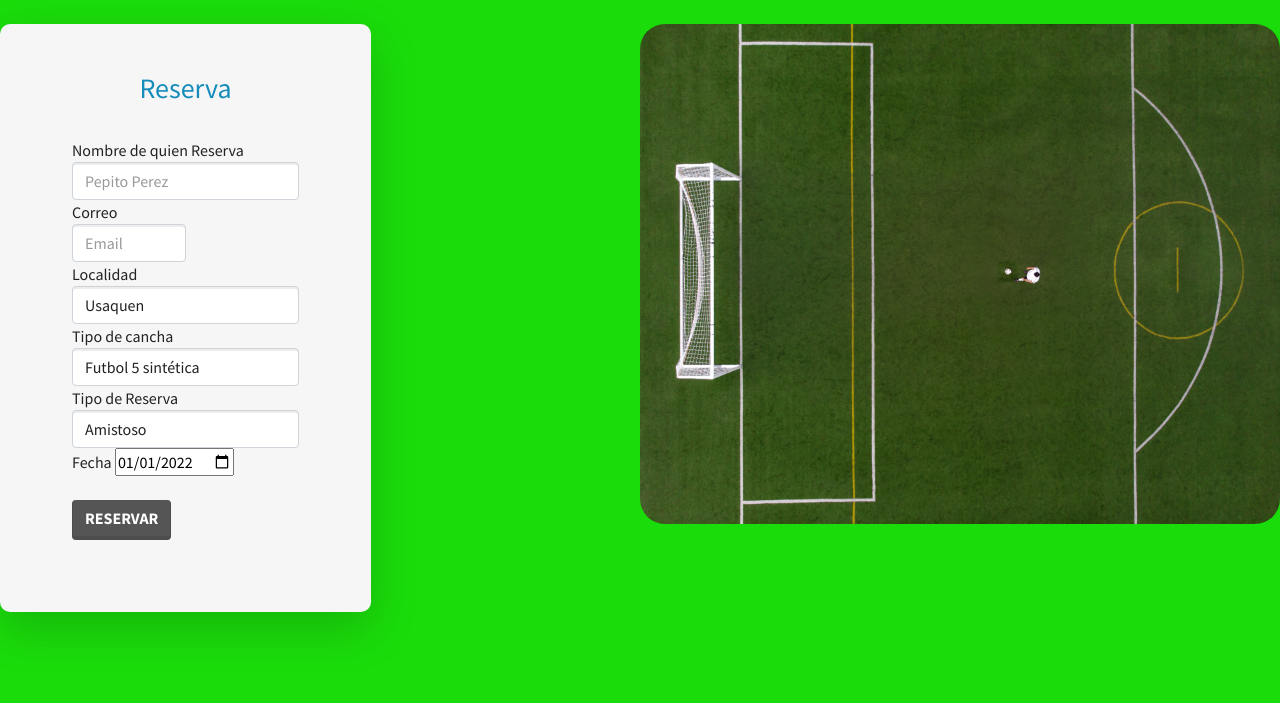
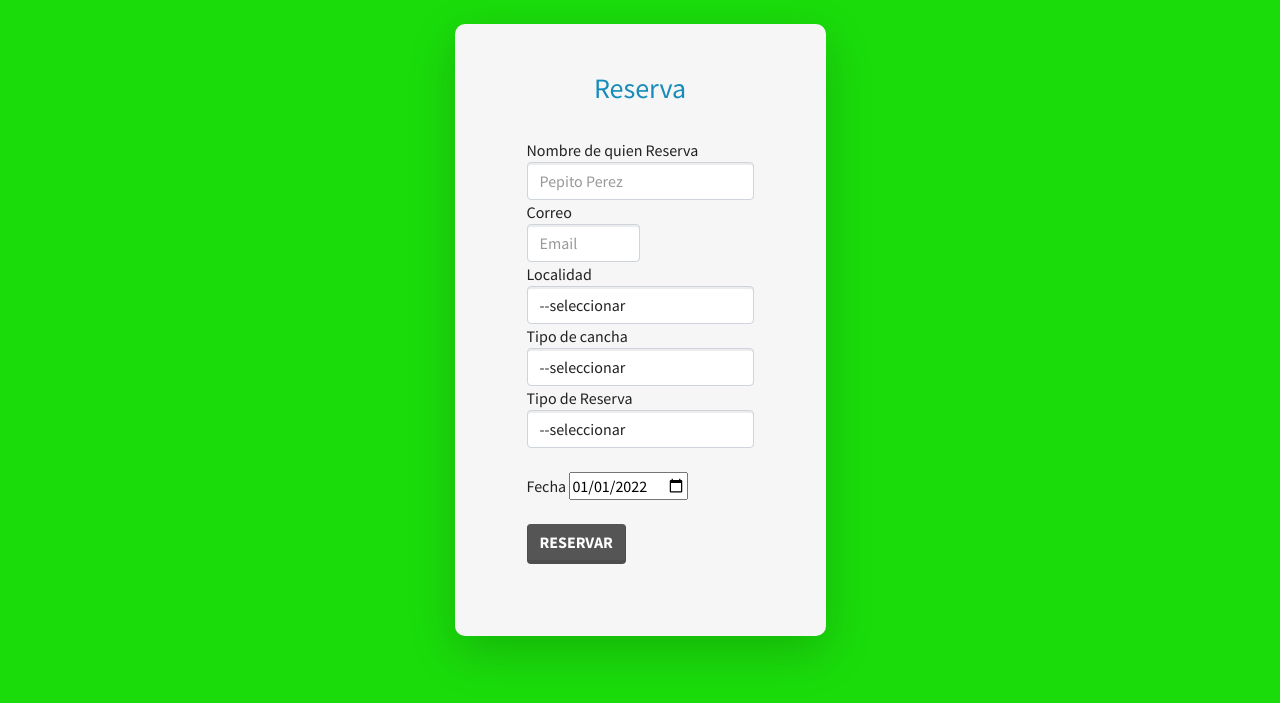
Before and after one commit to SebasL02/ProyectoFinal, a PHP site: page /proyecto/Views/reserve.php in a window 1280 px wide. Shown: the part 60-763 px from the top of the page. Run offline with PHP 8.4, Linux system fonts and the light colour scheme; some libraries are stand-ins or nearby versions.

Commit message:
Modificaciones
modifique unas cosas en imágenes, reserve y motivation

```diff
--- a/Proyecto/Views/motivation.php
+++ b/Proyecto/Views/motivation.php
@@ -23,7 +23,7 @@ include(VIEWS_PATH . "header.php");
 					Te Damos Razones para que juegues Futbol
 				</h5>
 				<div class="card-body">
-					<p class="card-text">
+					<p class="card-text"  >
 						Jugar Futbol Es importante porque te ayuda a tu salud por el esfuerzo que debes de hacer, además no hay nada mejor que dejar todo por la pasión de la
             camiseta, imagínate con tus amigos o familia eso también es chévere y una razón mas para compartir y no te cuesta nada.
             <br>
@@ -34,7 +34,7 @@ include(VIEWS_PATH . "header.php");
 					</p>
 				</div>
 				<div class="card-footer">
-					<button7>Reserva</button>
+					<button>Reserva</button>
 				</div>
 			</div>
 		</div>
--- a/Proyecto/Views/reserve.php
+++ b/Proyecto/Views/reserve.php
@@ -14,8 +14,9 @@ include(VIEWS_PATH . "header.php");
 <br>
 
 <div >
-<img width="400" height="500" class="img-signup" alt="Imagen una cancha de futbol" src="<?php echo IMG_PATH . "Fondo_Cancha.jpg" ?>" />
-<div class="rounded d-flex justify-content-left">
+
+<div class="rounded d-flex justify-content-center">
+
 
         <div class="shadow-lg p-5 bg-light" style="border-radius: 10px;">
 
@@ -36,6 +37,7 @@ include(VIEWS_PATH . "header.php");
   <div class="form-group">
     <label for="exampleFormControlSelect1">Localidad</label>
     <select class="form-control" id="exampleFormControlSelect1">
+    <option>--seleccionar</option>
       <option>Usaquen</option>
       <option>Chapinero</option>
       <option>Santa fe</option>
@@ -49,6 +51,7 @@ include(VIEWS_PATH . "header.php");
   <div class="form-group">
     <label for="exampleFormControlSelect1">Tipo de cancha</label>
     <select class="form-control" id="exampleFormControlSelect1">
+    <option>--seleccionar</option>
       <option>Futbol 5 sintética</option>
       <option>Futbol 5 asfalto</option>
       <option>Fútbol 8 sintética</option>
@@ -58,6 +61,7 @@ include(VIEWS_PATH . "header.php");
   <div class="form-group">
     <label for="exampleFormControlSelect2">Tipo de Reserva</label>
     <select class="form-control" id="exampleFormControlSelect1">
+    <option>--seleccionar</option>
       <option>Amistoso</option>
       <option>Torneo</option>
 
@@ -65,6 +69,7 @@ include(VIEWS_PATH . "header.php");
     </select>
   </div>
   <div>
+      <br>
   <label for="start">Fecha</label>
 
 <input type="date" id="start" name="trip-start"
```
Also changed, not shown: Proyecto/css/style.css (+0 -7 lines), Proyecto/img/balon.jpg (added).
